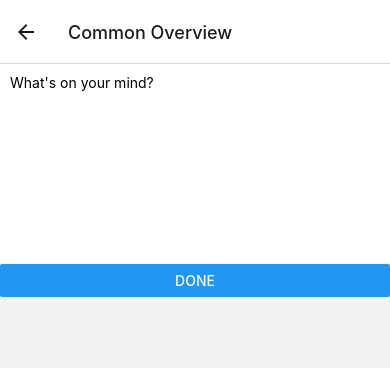
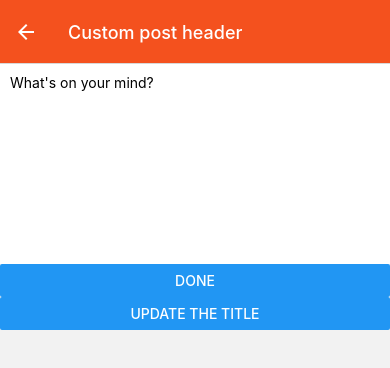
Before and after one commit to kanghyeok93/React-Native-Navigation-6.x, a React Native app: screen / in a window 390 px wide. Both pictures are taken after a click on the button "CREATE POST". Shown: the top 368 px of the page. Built offline with nearby package versions, Linux system fonts and the light colour scheme.

Commit message:
feat: #4 study of official documents

```diff
--- a/App.js
+++ b/App.js
@@ -1,5 +1,5 @@
 import React, {useEffect, useState} from 'react';
-import {Button, Text, TextInput, View} from 'react-native';
+import {Button, Image, Text, TextInput, View} from 'react-native';
 import {NavigationContainer} from '@react-navigation/native';
 import {createNativeStackNavigator} from '@react-navigation/native-stack';
 
@@ -18,20 +18,23 @@ import {createNativeStackNavigator} from '@react-navigation/native-stack';
 const HomeScreen = ({navigation, route}) => {
   useEffect(() => {
     if (route.params?.post) {
-
     }
-  }, [route.params?.post])
+  }, [route.params?.post]);
 
   return (
     <View style={{flex: 1, alignItems: 'center', justifyContent: 'center'}}>
       <Button
         title={'Create post'}
-        onPress={() => navigation.navigate('CreatePost')}
+        onPress={() =>
+          navigation.navigate('CreatePost', {
+            name: 'Custom post header',
+          })
+        }
       />
       <Text style={{margin: 10}}>Post: {route.params?.post}</Text>
     </View>
-  )
-}
+  );
+};
 
 const CreatePostScreen = ({navigation, route}) => {
   const [postText, setPostText] = useState('');
@@ -51,13 +54,17 @@ const CreatePostScreen = ({navigation, route}) => {
           navigation.navigate({
             name: 'Home',
             params: {post: postText},
-            marge: true
-          })
+            marge: true,
+          });
         }}
       />
+      <Button
+        title={'Update the title'}
+        onPress={() => navigation.setOptions({title: 'Updated !!!'})}
+      />
     </>
-  )
-}
+  );
+};
 
 const DetailsScreen = ({route, navigation}) => {
   const {itemId, otherParam} = route.params;
@@ -68,18 +75,31 @@ const DetailsScreen = ({route, navigation}) => {
       <Text>otherParam: {JSON.stringify(otherParam)}</Text>
       <Button
         title="Go to Details... again"
-        onPress={() => navigation.push('Details', {
-          itemId: Math.floor(Math.random() * 100),
-        })}
+        onPress={() =>
+          navigation.push('Details', {
+            itemId: Math.floor(Math.random() * 100),
+          })
+        }
       />
-      <Button title="Go to Home" onPress={() => navigation.navigate('Home')}/>
-      <Button title="Go back" onPress={() => navigation.goBack()}/>
+      <Button title="Go to Home" onPress={() => navigation.navigate('Home')} />
+      <Button title="Go back" onPress={() => navigation.goBack()} />
       <Button
         title="Go back to first screen in stack"
         onPress={() => navigation.popToTop()}
       />
     </View>
-  )
+  );
+};
+
+function LogoTitle() {
+  return (
+    <Image
+      style={{width: 50, height: 50}}
+      source={{
+        uri: 'https://i.picsum.photos/id/1005/5760/3840.jpg?hmac=2acSJCOwz9q_dKtDZdSB-OIK1HUcwBeXco_RMMTUgfY',
+      }}
+    />
+  );
 }
 
 const Stack = createNativeStackNavigator();
@@ -90,10 +110,29 @@ const Stack = createNativeStackNavigator();
 const App = () => {
   return (
     <NavigationContainer>
-      <Stack.Navigator initialRouteName={"Home"} screenOptions={{title: 'Common Overview'}}>
-        <Stack.Screen name="Home" component={HomeScreen} options={{title: 'Overview'}}/>
+      <Stack.Navigator
+        initialRouteName={'Home'}
+        screenOptions={{
+          title: 'Common Overview',
+          headerStyle: {
+            backgroundColor: '#f4511e',
+          },
+          headerTintColor: '#fff',
+          headerTitleColor: {
+            fontWeight: 'bold',
+          },
+        }}>
+        <Stack.Screen
+          name="Home"
+          component={HomeScreen}
+          options={{headerTitle: props => <LogoTitle {...props} />}}
+        />
         {/*<Stack.Screen name="Details" component={DetailsScreen} initialParams={{otherParam: 'initial Param'}}/>*/}
-        <Stack.Screen name="CreatePost" component={CreatePostScreen}/>
+        <Stack.Screen
+          name="CreatePost"
+          component={CreatePostScreen}
+          options={({route}) => ({title: route.params.name})}
+        />
       </Stack.Navigator>
     </NavigationContainer>
   );
```
